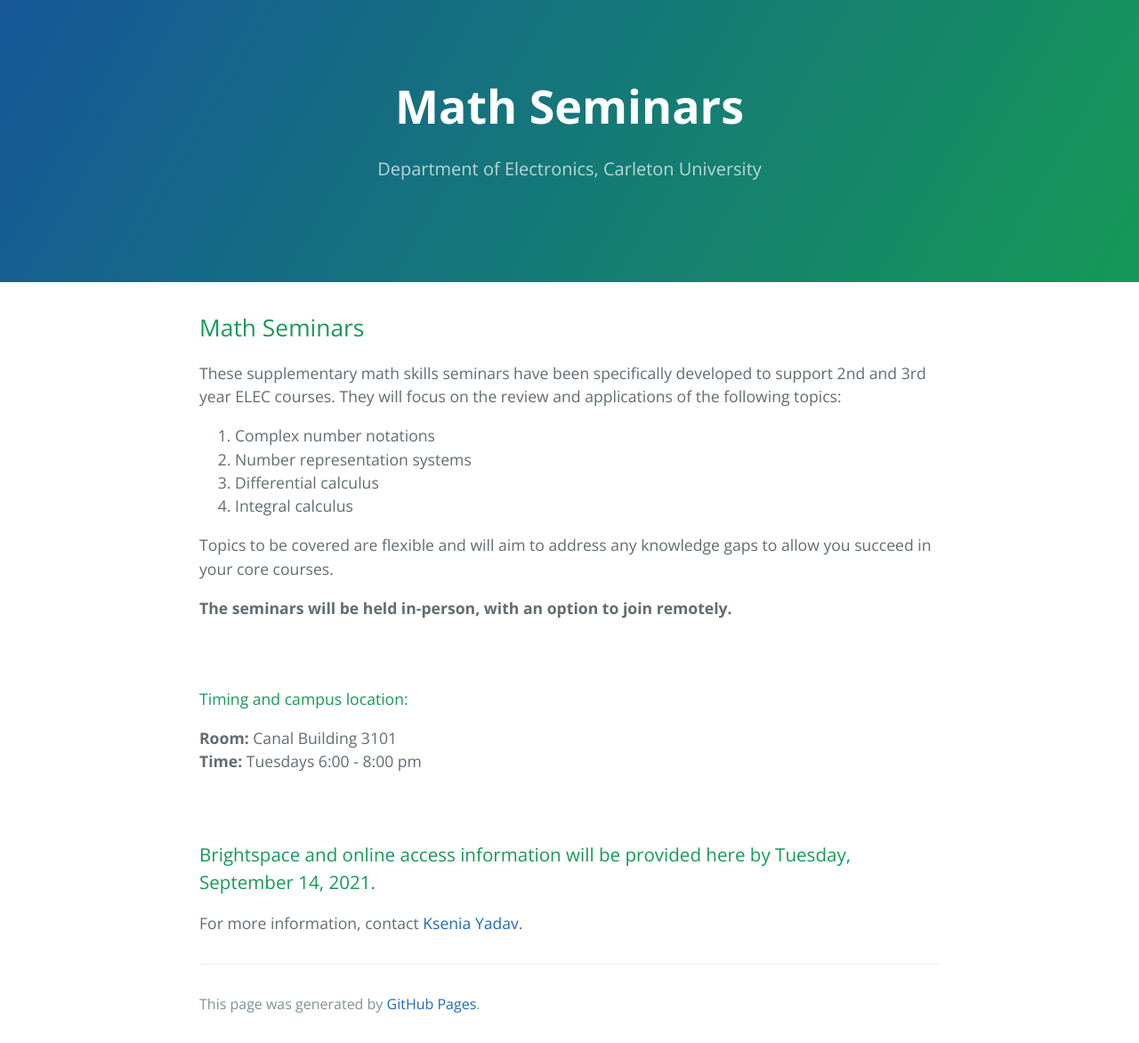
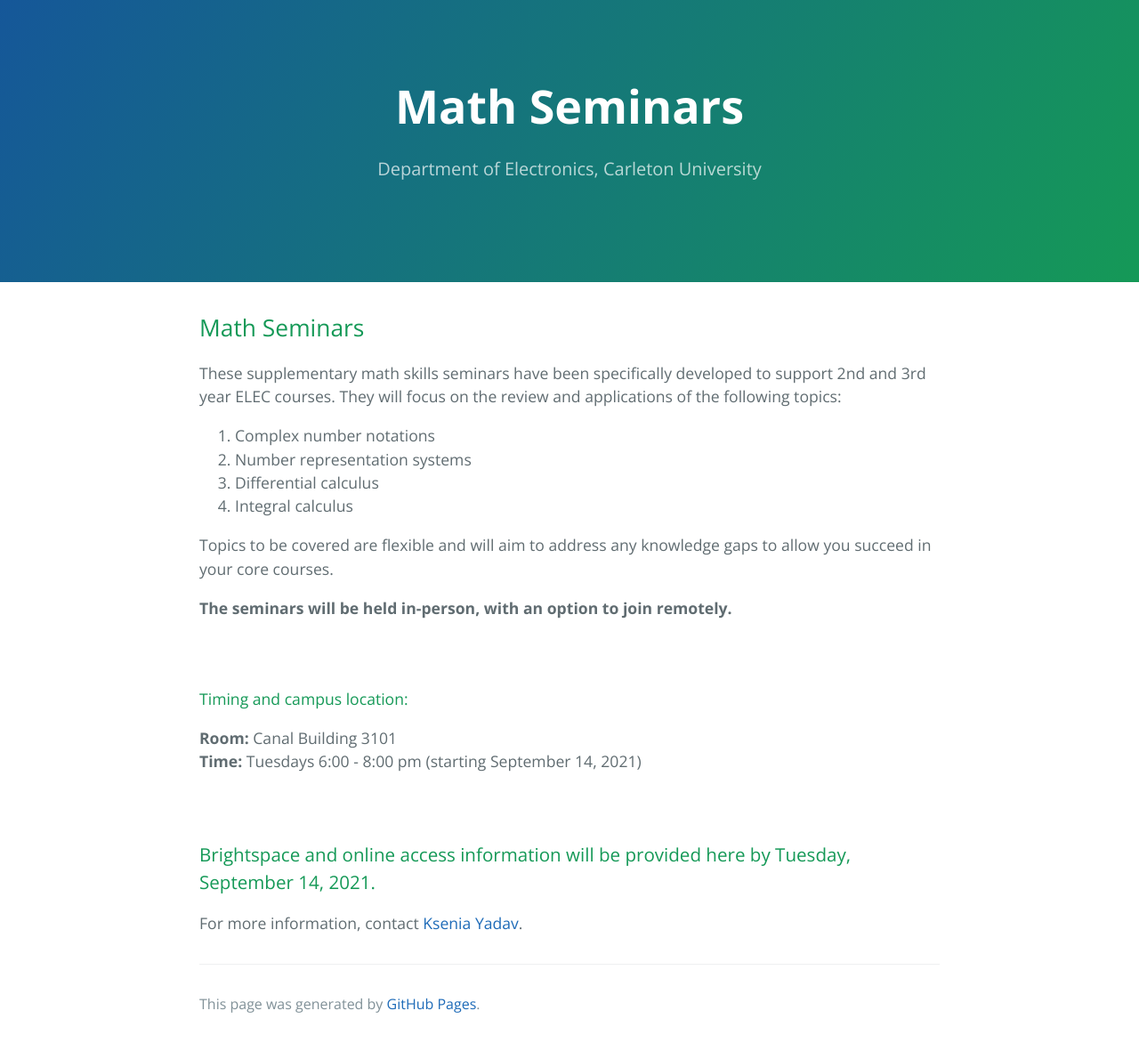
Before and after one commit to kseniayadav/kseniayadav.github.io, a Jekyll site: the page built from index.md, in a window 1280 px wide. Shown: the whole page at 89% size. Built offline with Jekyll 4.4.1, drawn with Linux system fonts in a browser that asks for light colours; our own code applies the rules of GitHub Pages for plain Markdown files.

Commit message:
add date

```diff
--- a/index.md
+++ b/index.md
@@ -19,7 +19,7 @@ Topics to be covered are flexible and will aim to address any knowledge gaps to
 #### Timing and campus location:
 
 **Room:** Canal Building 3101<br/>
-**Time:** Tuesdays 6:00 - 8:00 pm
+**Time:** Tuesdays 6:00 - 8:00 pm (starting September 14, 2021)
 
 <br/>
 ### Brightspace and online access information will be provided here by Tuesday, September 14, 2021.
```
